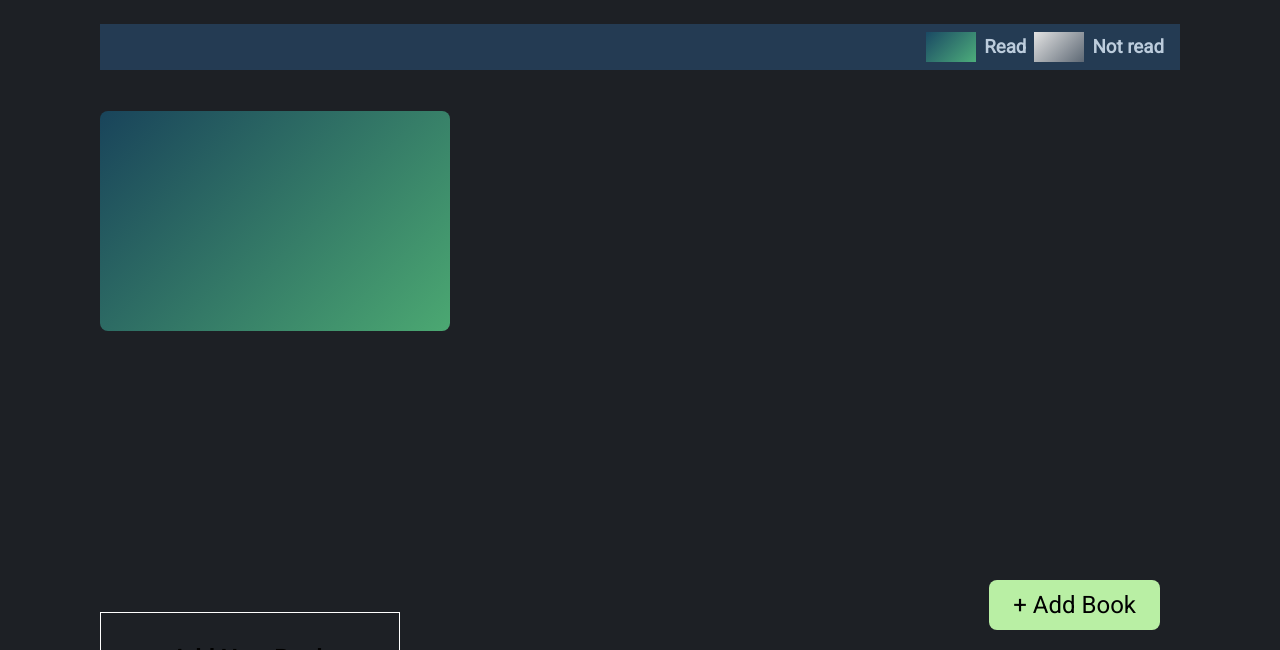
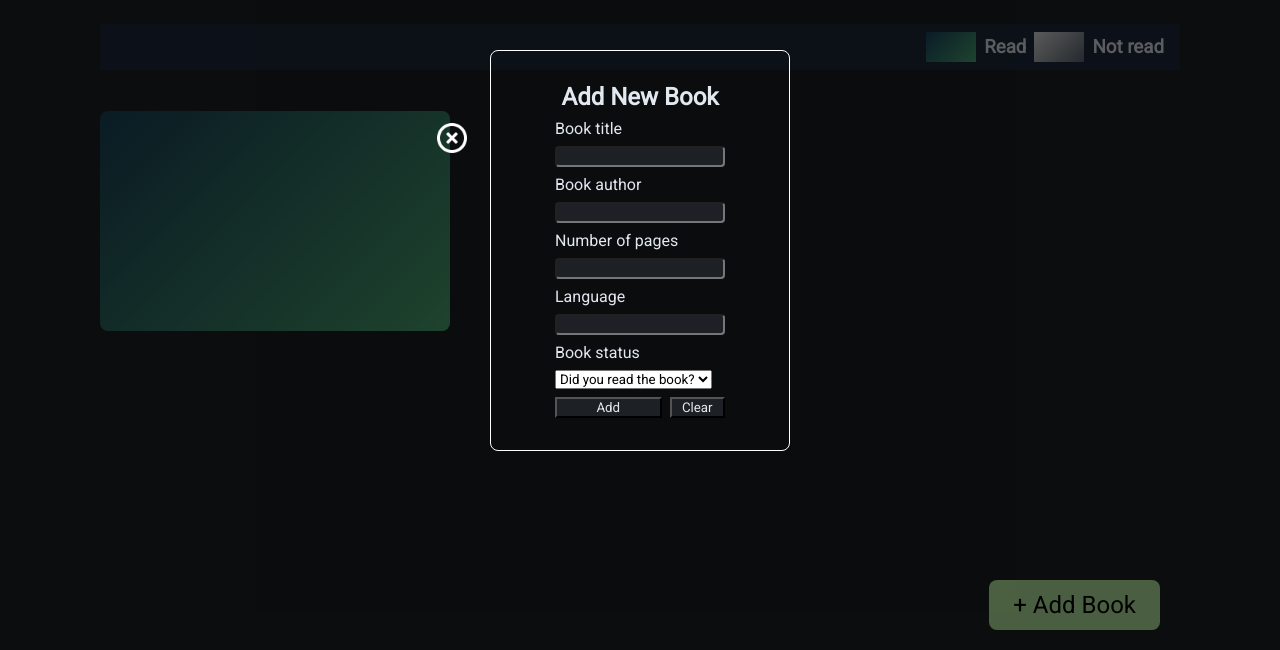
Before and after one commit to aScHEABL/Library, a plain HTML site: page index.html in a window 1280 px wide. Shown: the part 150-800 px from the top of the page. Drawn offline with Linux system fonts and the light colour scheme.

Commit message:
feat: add close button, layout WIP

```diff
--- a/index.html
+++ b/index.html
@@ -37,6 +37,7 @@
     </main>
     <div id="pop-up">
         <form action="">
+            <img src="./resources/close-circle-outline.png" class="close">
              <div>
               <h2>Add New Book</h2>
              </div>
--- a/style.css
+++ b/style.css
@@ -2,16 +2,16 @@
 
 :root {
     --dark-gray: #1d2025;
-    --blue-gray-900: #102A43;
-    --blue-gray-800: #243B53;
-    --blue-gray-700: #334E68;
-    --blue-gray-600: #486581;
-    --blue-gray-500: #627D98;
-    --blue-gray-400: #829AB1;
-    --blue-gray-300: #9FB3C8;
-    --blue-gray-200: #BCCCDC;
-    --blue-gray-100: #D9D2EC;
-    --blue-gray-50: #F0F4F8;
+    --blue-gray-900: #0f172a;
+    --blue-gray-800: #1e293b;
+    --blue-gray-700: #334155;
+    --blue-gray-600: #475569;
+    --blue-gray-500: #64748b;
+    --blue-gray-400: #94a3b8;
+    --blue-gray-300: #cbd5e1;
+    --blue-gray-200: #e2e8f0;
+    --blue-gray-100: #f1f5f9;
+    --blue-gray-50: #f8fafc;
     --chartreuse: #b9efa4;
     --turquoise: #17e0cd;
     --camel: #efc9a4;
@@ -140,12 +140,22 @@ main > .book-card {
 }
 
 #pop-up {
+    background: rgba(0, 0, 0, 0.6);
+    width: 100%;
+    height: 100%;
+    position: absolute;
+    top: 0;
+    left: 0;
+    display: flex;
+    justify-content: center;
+    align-items: center;
+  }
+
+  #pop-up > form {
+    border-radius: 8px;
     width: 300px;
     border: 1px solid white;
     padding: 32px 64px 32px 64px;
-  }
-
-  #pop-up > form {
     display: flex;
     flex-wrap: wrap;
     gap: 8px;
@@ -159,18 +169,32 @@ main > .book-card {
 
   #pop-up > form > div > h2 {
     margin: 0;
+    color: var(--blue-gray-200);
   }
 
   #pop-up > form > label {
     flex: 1 1 100%;
+    color: var(--blue-gray-200);
   }
 
   #pop-up > form > input {
     flex: 1 1 100%;
+    color: var(--blue-gray-200);
+    border-radius: 4px;
   }
 
-  #pop-up > form > select {
+  #pop-up > form > input[type="text"], input[type="number"] {
+    background-color: var(--dark-gray);
+  }
+
+  #pop-up > form > select option {
     flex: 1 1 100%;
+    background-color: var(--blue-gray-200);
+  }
+
+  #pop-up > form > button {
+    background-color: var(--dark-gray);
+    color: var(--blue-gray-200);
   }
 
   #pop-up > form > #submit-button {
@@ -180,3 +204,13 @@ main > .book-card {
   #pop-up > form > #clear-button {
     flex: 1 1 30%;
   }
+
+  .close {
+    position: fixed;
+    top:  270px;
+    right: 810px;
+    height: 36px;
+    width: 36px;
+    border-radius: 50%;
+    filter: invert();
+  }
```
Also changed, not shown: resources/close-circle-outline.png (added).
